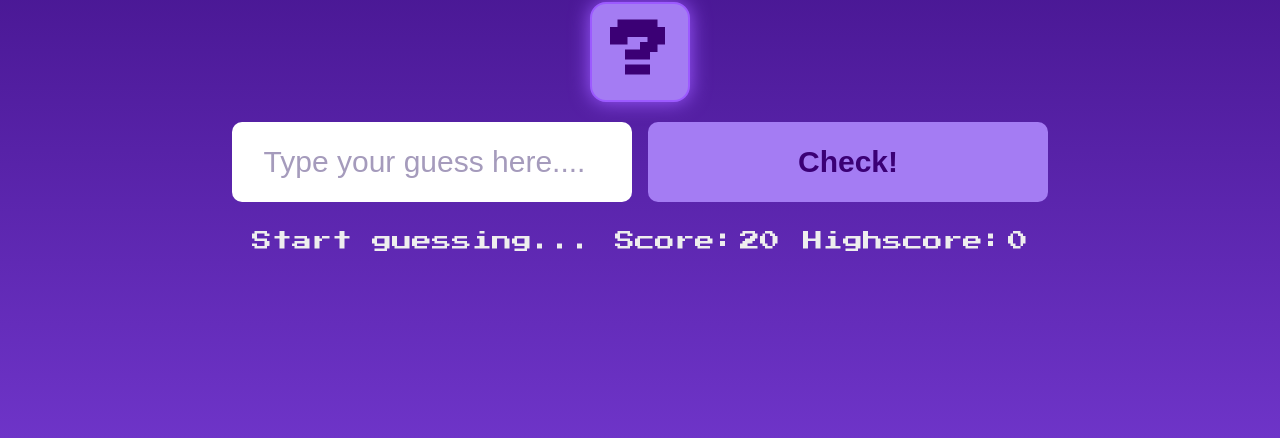
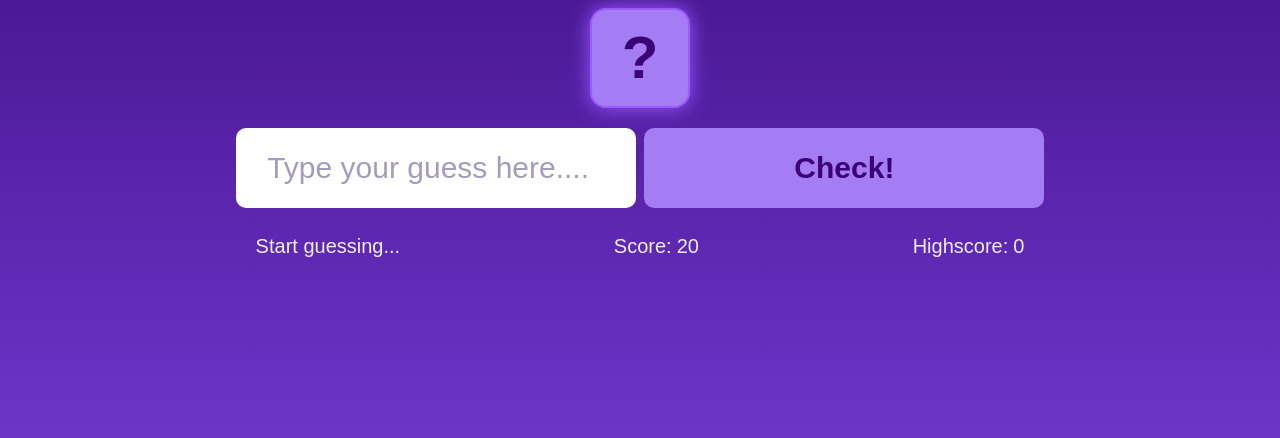
Before and after one commit to Samaneh-s/Guess-My-Number, a plain HTML site: page index.html in a window 1280 px wide. Shown: the part 362-800 px from the top of the page. Drawn offline with Linux system fonts and the light colour scheme.

Commit message:
change font

```diff
--- a/style.css
+++ b/style.css
@@ -20,7 +20,7 @@ html {
 }
 
 body {
-  font-family: 'Press Start 2P', sans-serif;
+  font-family: sans-serif;
   color: #eee;
   background: linear-gradient(#2E026D, #6E34C8);
   height: 100vh;
```
